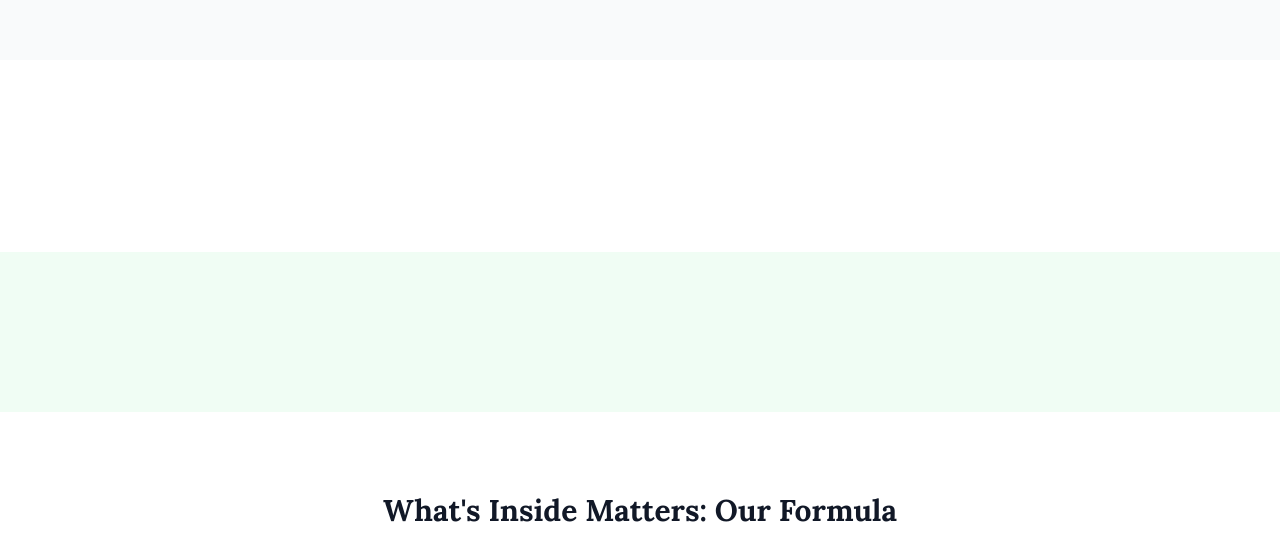
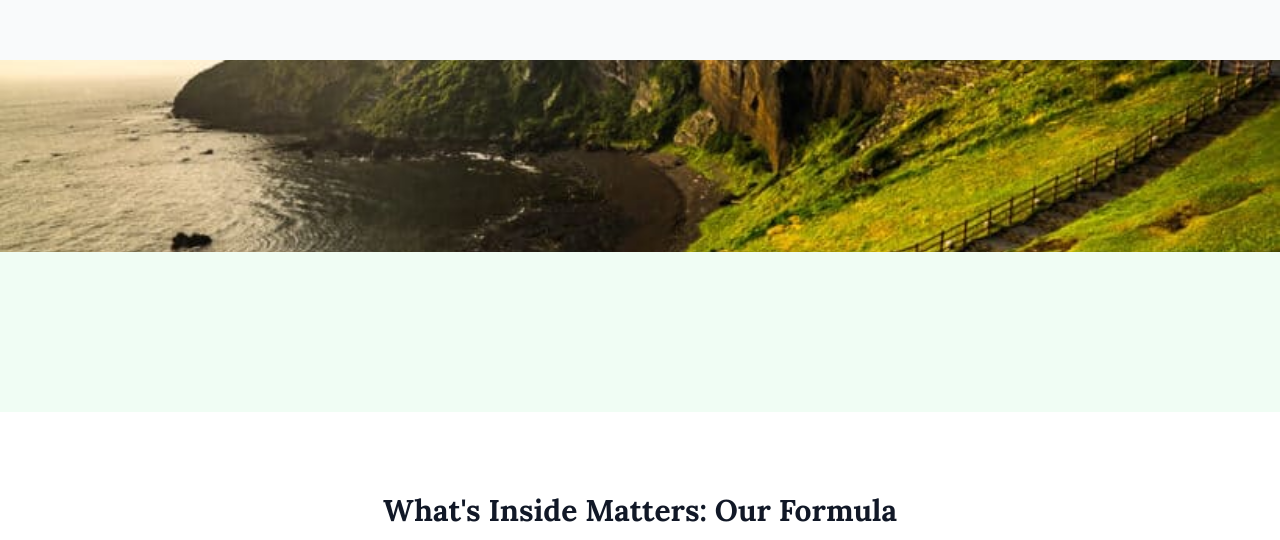
Before and after one commit to mjrrradasd/jeju-mornings-landing, a React (Vite) app: page / in a window 1280 px wide. Shown: the part 260-800 px from the top of the page. Built offline with nearby package versions, Linux system fonts and the light colour scheme.

Commit message:
Update tailwind.config.js

```diff
--- a/tailwind.config.js
+++ b/tailwind.config.js
@@ -7,9 +7,14 @@ export default {
   theme: {
     extend: {
       fontFamily: {
-        sans: ['Lora', 'sans-serif'], // 기본 폰트를 'Lora'로 설정합니다.
+        sans: ['Lora', 'sans-serif'],
       },
+      backgroundImage: {
+        'jeju-bg': "url('/jeju-bg.jpg')",
+      }
     },
   },
-  plugins: [],
+  plugins: [
+    require('tailwind-scrollbar'),
+  ],
 }
```
